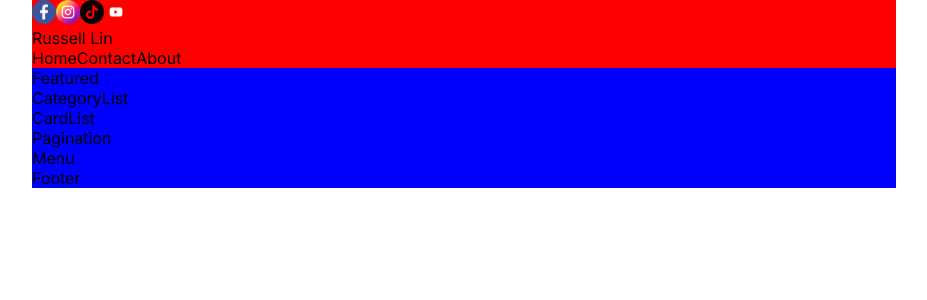
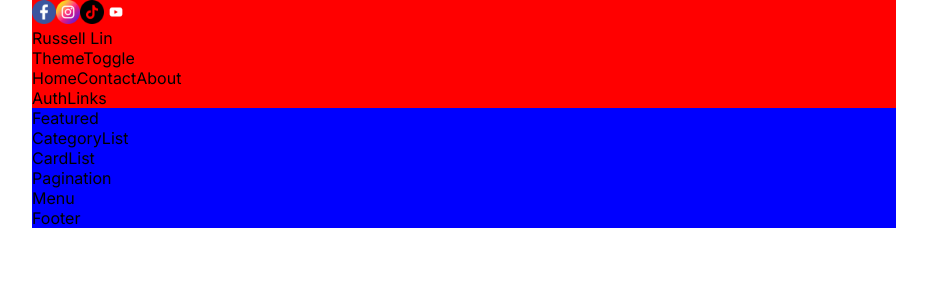
Before and after one commit to Russelllin7789/next-blog, a Next.js app: page / in a window 1280 px wide. Shown: the top 300 px of the page, without its empty margins (176-1103 px from the left). Built offline with nearby package versions, Linux system fonts and the light colour scheme.

Commit message:
add themeToggle and authLinks component

```diff
--- /dev/null
+++ b/src/components/authLinks/AuthLinks.jsx
@@ -0,0 +1,12 @@
+import React from "react";
+import styles from "./authLinks.module.css";
+
+const AuthLinks = () => {
+  return (
+    <div>
+      <div className={styles.container}>AuthLinks</div>
+    </div>
+  );
+};
+
+export default AuthLinks;
--- a/src/components/navbar/Navbar.jsx
+++ b/src/components/navbar/Navbar.jsx
@@ -2,6 +2,8 @@ import React from "react";
 import styles from "./navbar.module.css";
 import Image from "next/image";
 import Link from "next/link";
+import ThemeToggle from "@/components/themeToggle/ThemeToggle";
+import AuthLinks from "@/components/authLinks/AuthLinks";
 
 const Navbar = () => {
   return (
@@ -14,9 +16,11 @@ const Navbar = () => {
       </div>
       <div className={styles.logo}>Russell Lin</div>
       <div className={styles.links}>
+        <ThemeToggle />
         <Link href="/">Home</Link>
         <Link href="/">Contact</Link>
         <Link href="/">About</Link>
+        <AuthLinks />
       </div>
     </div>
   );
--- /dev/null
+++ b/src/components/themeToggle/ThemeToggle.jsx
@@ -0,0 +1,12 @@
+import React from "react";
+import styles from "./themeToggle.module.css";
+
+const ThemeToggle = () => {
+  return (
+    <div>
+      <div className={styles.container}>ThemeToggle</div>
+    </div>
+  );
+};
+
+export default ThemeToggle;
```
Also changed, not shown: src/components/authLinks/authLinks.module.css (added), src/components/themeToggle/themeToggle.module.css (added).
